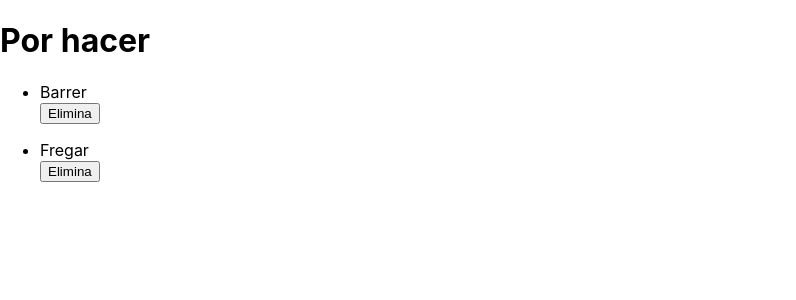
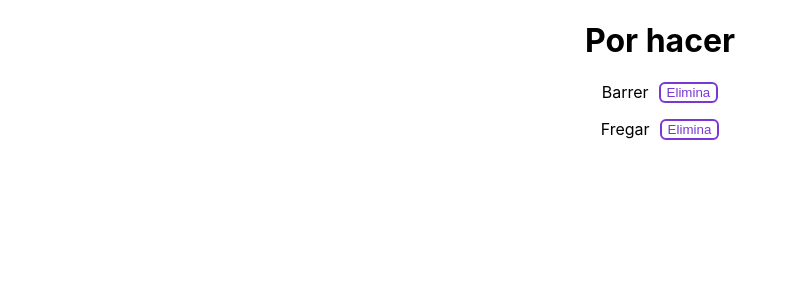
Before and after one commit to Victorreca/202209-w6ch1-victor-redondo, a React (Create React App) app: page / in a window 1280 px wide. Shown: the top 300 px of the page, without its empty margins (0-796 px from the left). Built offline with nearby package versions, Linux system fonts and the light colour scheme; no server answers.

Commit message:
Add styles to index

```diff
--- a/src/index.css
+++ b/src/index.css
@@ -5,4 +5,24 @@ body {
     sans-serif;
   -webkit-font-smoothing: antialiased;
   -moz-osx-font-smoothing: grayscale;
+  text-align: center;
 }
+ul {
+  list-style: none;
+  display: flex;
+  justify-content: center;
+}
+h1 {
+  margin-left: 40px;
+}
+button {
+  color: #7a37d4;
+  background: transparent;
+  border: 2px solid #7a37d4;
+  border-radius: 6px;
+  margin-left: 10px;
+}
+button:hover {
+  background-color: #7a37d4;
+  color: white;
+}
```
Also changed, not shown: 1 other file (tests, documents, lock files or other folders).
